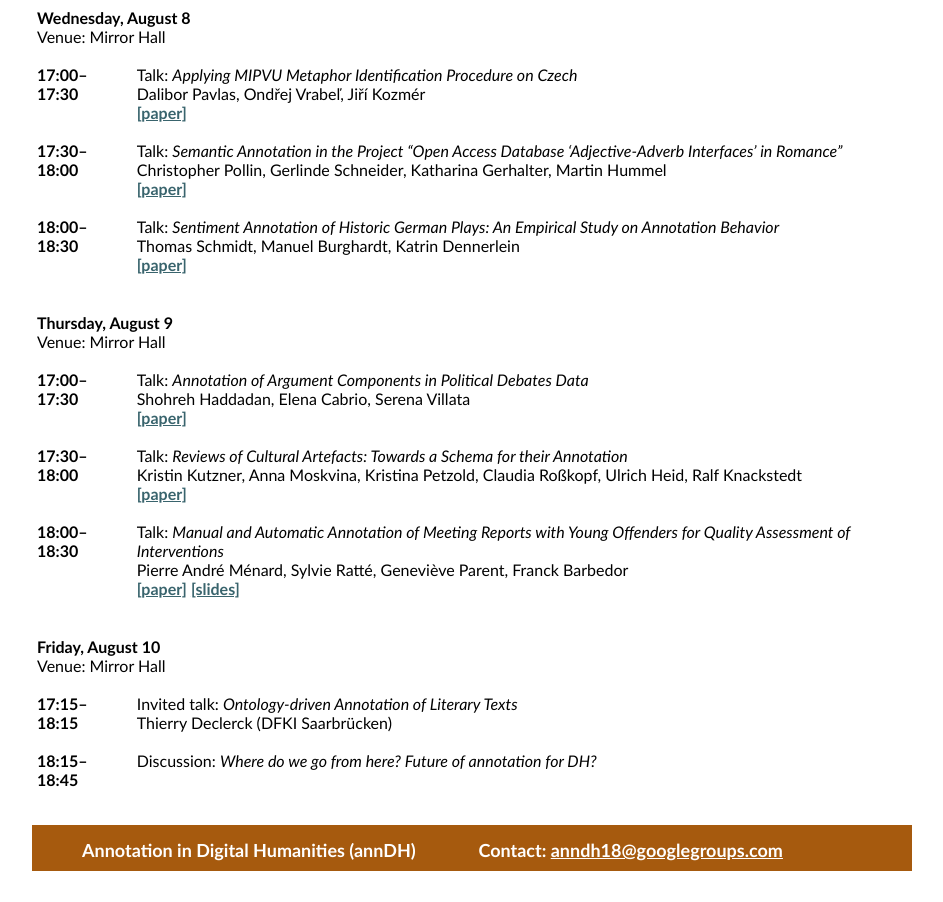
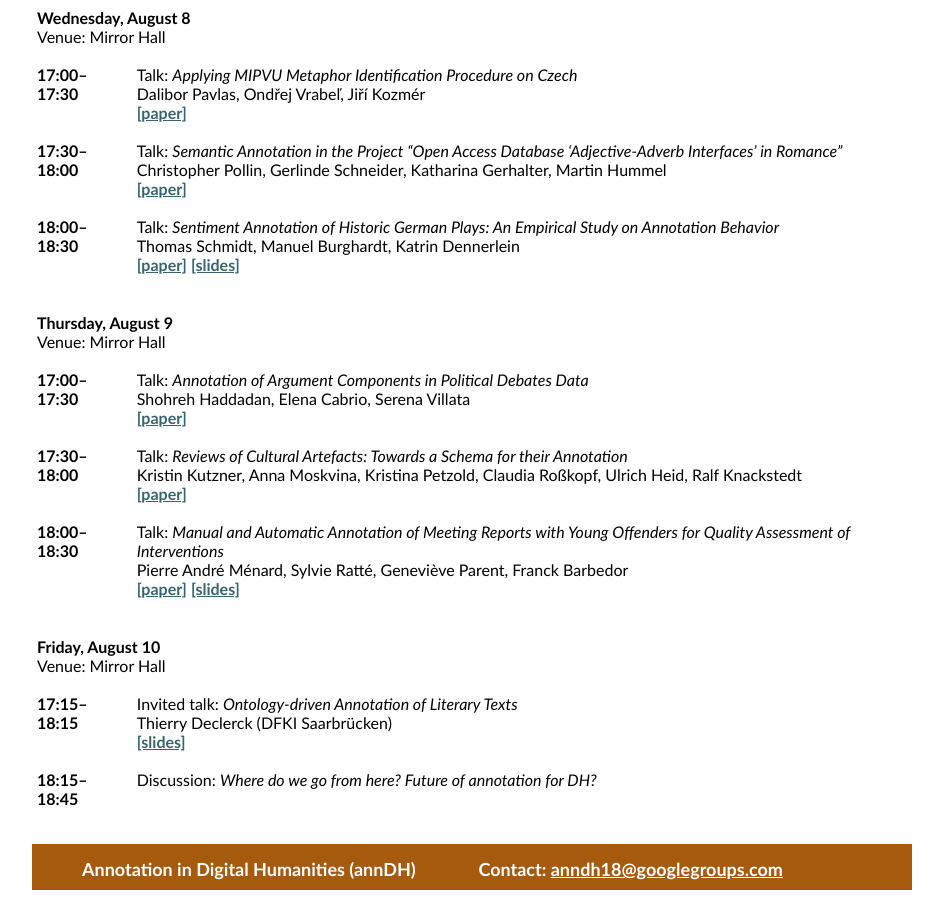
Before and after one commit to annDH18/annDH18.github.io, a plain HTML site: page program.html in a window 1280 px wide. Shown: the part 862-1764 px from the top of the page, without its empty margins (31-974 px from the left). Drawn offline with Linux system fonts and the light colour scheme.

Commit message:
Update program.html
added slides

```diff
--- a/program.html
+++ b/program.html
@@ -98,7 +98,7 @@
 
 		<tr>
   <td valign="top" style="padding-top: 14px;"><b>18:00&#8211;18:30</b></td>
-  <td valign="top" style="padding-top: 14px;">Talk: <i>Sentiment Annotation of Historic German Plays: An Empirical Study on Annotation Behavior</i><br/>Thomas Schmidt, Manuel Burghardt, Katrin Dennerlein<br/><a href="http://ceur-ws.org/Vol-2155/schmidt.pdf">[paper]</a></tr></td></tr>
+  <td valign="top" style="padding-top: 14px;">Talk: <i>Sentiment Annotation of Historic German Plays: An Empirical Study on Annotation Behavior</i><br/>Thomas Schmidt, Manuel Burghardt, Katrin Dennerlein<br/><a href="http://ceur-ws.org/Vol-2155/schmidt.pdf">[paper]</a> <a href="annDH-Presentation_forOnlineUse_Schmidt.pdf">[slides]</a></tr></td></tr>
 
   <tr><td>&nbsp;</td></tr>
 
@@ -128,7 +128,7 @@
 
         	  <tr>
   <td valign="top" style="padding-top: 14px;"><b>17:15&#8211;18:15</b></td>
-  <td valign="top" style="padding-top: 14px;">Invited talk: <i>Ontology-driven Annotation of Literary Texts</i><br/>Thierry Declerck (DFKI Saarbr&uuml;cken) </td></tr>
+  <td valign="top" style="padding-top: 14px;">Invited talk: <i>Ontology-driven Annotation of Literary Texts</i><br/>Thierry Declerck (DFKI Saarbr&uuml;cken)<br/><a href="slides/annDH_2018_TD.pdf">[slides]</a> </td></tr>
 
 
 
```
